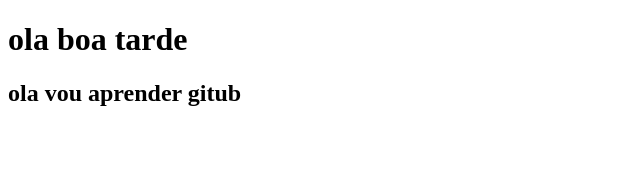
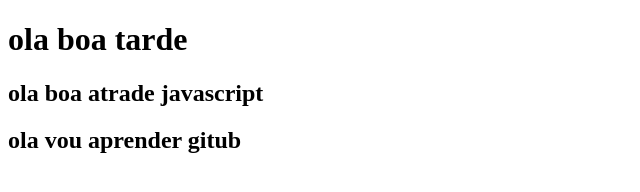
Before and after one commit to Ivanildo-Melo/testando_git, a plain HTML site: page index.html in a window 1280 px wide. Shown: the whole page, without its empty margins (0-640 px from the left). Drawn offline with Linux system fonts and the light colour scheme.

Commit message:
aprender html

```diff
--- a/index.html
+++ b/index.html
@@ -11,6 +11,8 @@
 <body>
     <h1>ola boa tarde</h1>
 
+    <h2>ola boa atrade javascript</h2>
+
     <h2>ola vou aprender gitub</h2>
 </body>
 
```
